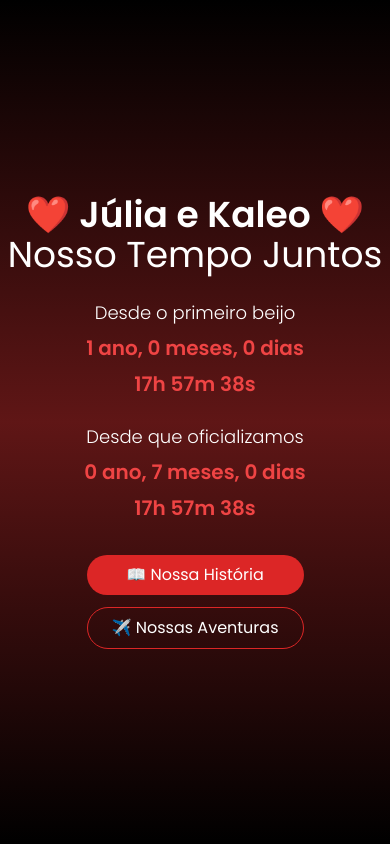
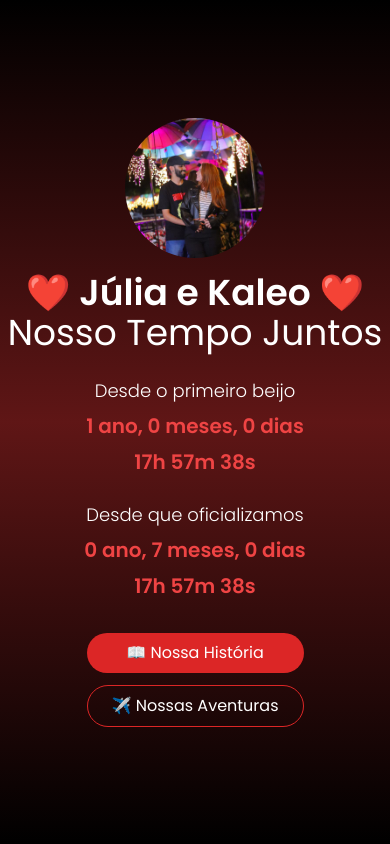
Before and after one commit to Kaleo-Stark/juh-e-leo, a plain HTML site: page index.html in a window 390 px wide. Shown: the top 844 px of the page. Drawn offline with nearby package versions, Linux system fonts and the light colour scheme.

Commit message:
Foto principal
Adicionado foto principal ao site e ajustado fotos de Vila capivari

```diff
--- a/index.html
+++ b/index.html
@@ -58,6 +58,22 @@
             -webkit-box-shadow: inset 0 0 6px rgba(0, 0, 0, .3);
             background-color: #7f1d1d;
         }
+
+        .foto-principal {
+            width: 180px;
+            height: 180px;
+            border-radius: 100%;
+            margin-bottom: 20px;
+        }
+
+        @media (max-width: 767px) {
+            .foto-principal {
+                width: 140px;
+                height: 140px;
+                border-radius: 100%;
+                margin-bottom: 15px;
+            }
+        }
     </style>
 </head>
 <body>
@@ -65,6 +81,7 @@
     <!-- Hero Section -->
     <section id="contador" class="relative h-screen flex flex-col justify-center items-center text-center bg-black">
         <div class="absolute inset-0 bg-gradient-to-b from-black via-red-900 to-black opacity-75"></div>
+        <img class="foto-principal z-10" src="./fotos/principal/principal.jpg">
         <h1 class="text-4xl md:text-6xl font-bold text-white relative z-10 font-playfair">❤️ Júlia e Kaleo ❤️</h1>
         <h2 class="text-4xl md:text-4xl text-white relative z-10 font-playfair">Nosso Tempo Juntos</h2>
         <div class="flex flex-col md:flex-row gap-6 mt-6 relative z-10">
@@ -352,11 +369,11 @@
                         "descricao": "Vila Capivari"
                     },
                     {
-                        "imagem": "./fotos/campos-jordao/villa-capivari/4.jpg",
+                        "imagem": "./fotos/campos-jordao/villa-capivari/4.JPG",
                         "descricao": "Vila Capivari"
                     },
                     {
-                        "imagem": "./fotos/campos-jordao/villa-capivari/5.jpg",
+                        "imagem": "./fotos/campos-jordao/villa-capivari/5.JPG",
                         "descricao": "Vila Capivari"
                     },
                     {
```
Also changed, not shown: fotos/principal/principal.jpg (added).
